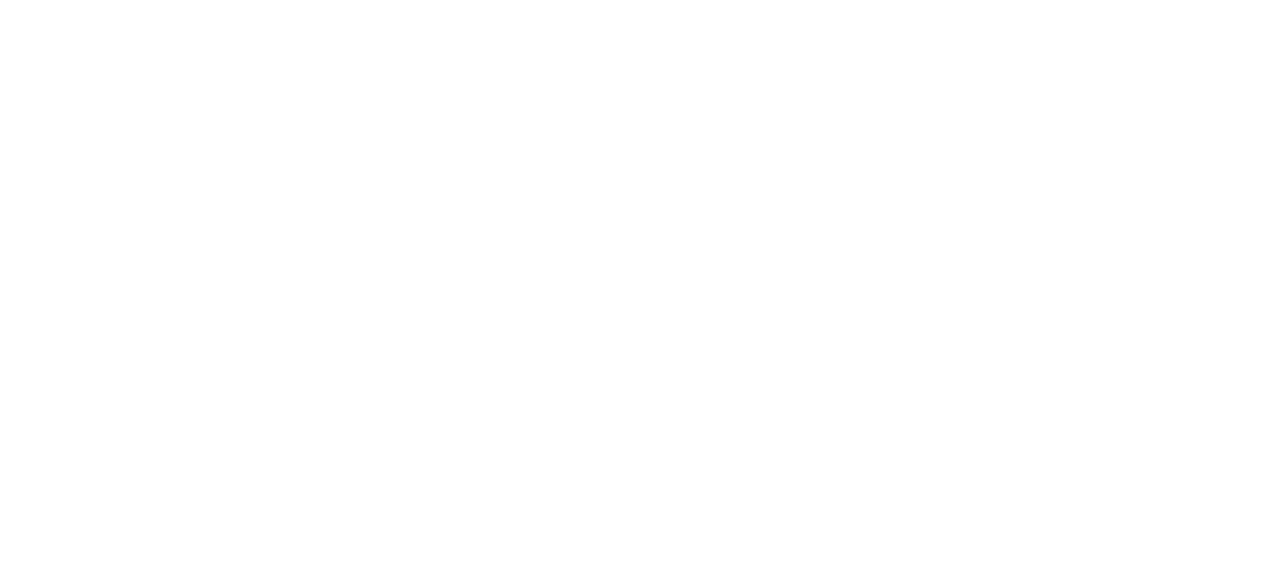
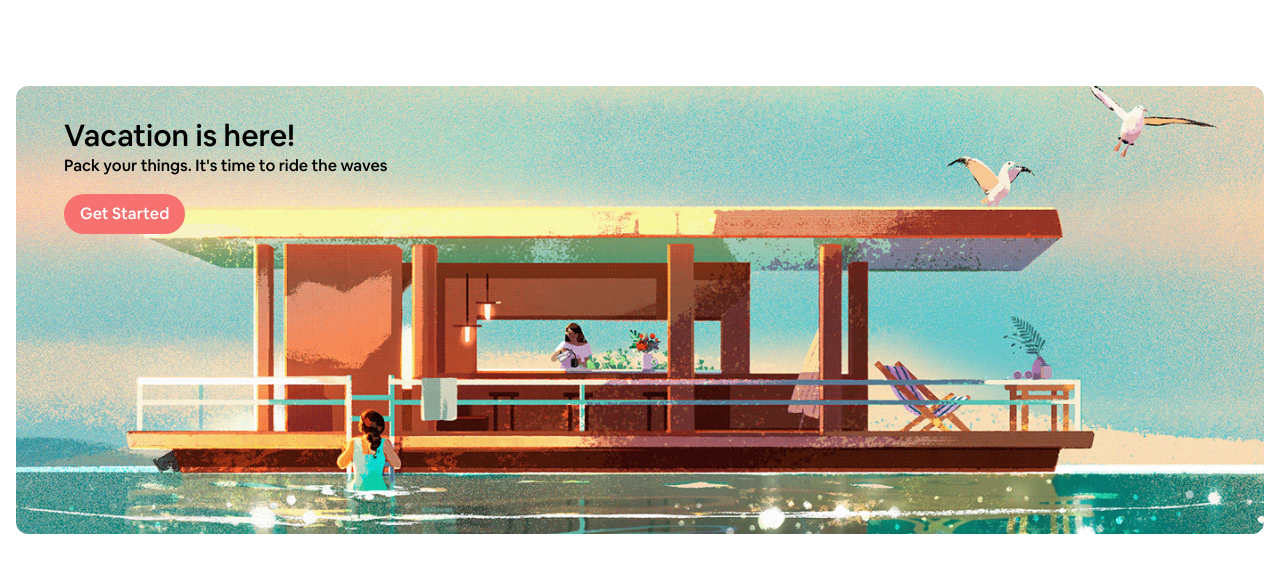
Before and after one commit to BlarCkat/Airbnb-Clone, a Next.js app: page / in a window 1280 px wide. Shown: the part 1634-2206 px from the top of the page. Before the commit the page ends 1736 px from the top, so only its background shows below. Built offline with nearby package versions, Linux system fonts and the light colour scheme.

Commit message:
large card

```diff
--- a/components/LargeCard.jsx
+++ b/components/LargeCard.jsx
@@ -3,16 +3,16 @@
 const LargeCard = ({image, title, description, actionText}) => {
     return (
         <>
-        <div className="">
-        <div className=" relative w-[200px] h-[100px]">
-            <Image src={image} fill="true"/>
-        </div>
-        <div className="">
-          <h1>{title}</h1>
-          <p>{description}</p>
-        </div>
-        {actionText}
-        </div>
+            <div className="relative h-[60vh] cursor-pointer flex flex-col items-center md:items-start p-4 hover:bg-neutral-50 transition rounded-xl">
+                <div className="relative w-full h-full">
+                    <Image src={image} fill="true" className="bottomLargeCard rounded-xl"/>
+                </div>
+                <div className="absolute top-0 p-12 flex flex-col w-full sm:w-auto sm:items-center md:items-start">
+                    <h2 className="text-3xl">{title}</h2>
+                    <p>{description}</p>
+                    <button className="py-2 px-4 bg-red-400 rounded-full text-white my-4">{actionText}</button>
+                </div>
+            </div>
         </>
      );
 }
--- a/components/banner.jsx
+++ b/components/banner.jsx
@@ -4,7 +4,7 @@
     return (
         <>
         <div className="relative h-[300px] md:h-[400px] lg:h-[600px] xl:h-[90vh] bg-neutral-50 w-full flex flex-row items-center justify-center">
-            <Image src={'/img/illustration_banner.jpg'} fill="true" className="homeBanner"/>
+            <Image src={'/img/illustration_banner.jpeg'} fill="true" className="homeBanner"/>
 
             <div className="absolute text-center flex flex-col items-center gap-2">
                 <p className="text-2xl">Not sure where to go? Perfect.</p>
--- a/pages/index.jsx
+++ b/pages/index.jsx
@@ -1,6 +1,7 @@
 import { useState } from "react";
 import SmallCard from "../components/smallCard";
 import MediumCard from "../components/MediumCard";
+import LargeCard from "../components/LargeCard";
 
 const { default: Banner } = require("../components/banner")
 const { default: HeaderComponent } = require("../components/header")
@@ -56,6 +57,10 @@
         {/* {exploreData} */}
 
       </section>
+
+      <section>
+        <LargeCard description={"Pack your things. It's time to ride the waves"} image={'/img/illustration_banner2.png'} title={"Vacation is here!"} actionText={"Get Started"}/>
+      </section>
     </main>
     </>
    );
--- a/styles/globals.css
+++ b/styles/globals.css
@@ -16,6 +16,6 @@
 }
 
 
-.homeBanner{
+.homeBanner, .bottomLargeCard{
     object-fit: cover;
 }
```
Also changed, not shown: public/img/illustration_banner.jpg (deleted), 1 other file (tests, documents, lock files or other folders).
